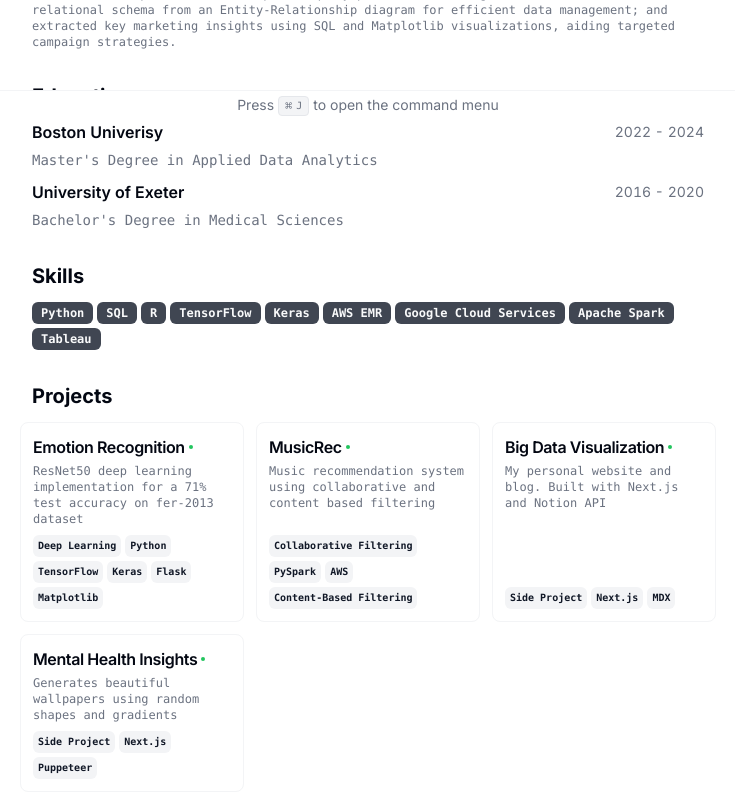
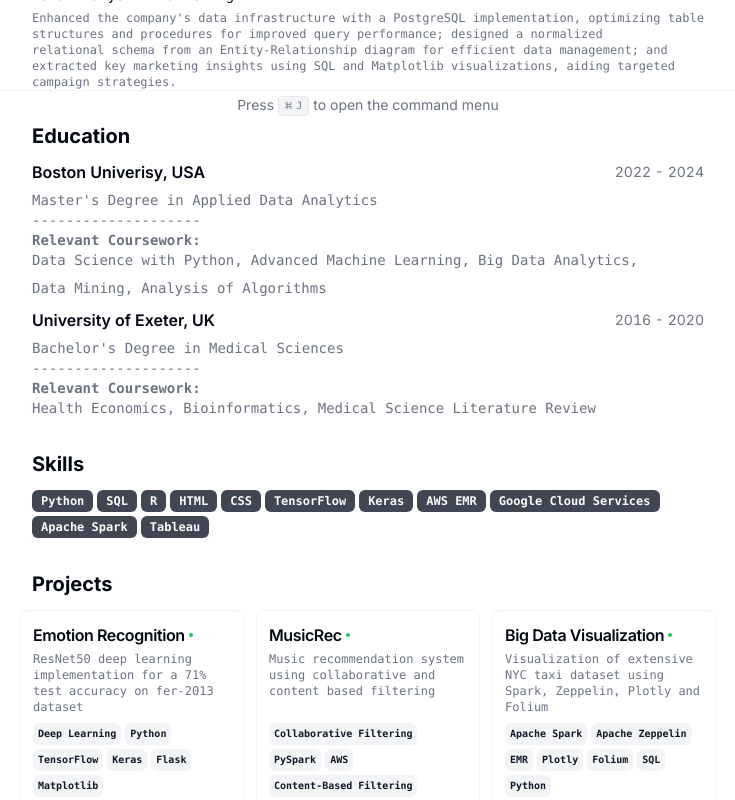
Before and after one commit to juan-28/website-sps, a Next.js app: page / in a window 1280 px wide. Shown: the part 680-1480 px from the top of the page, without its empty margins (272-1007 px from the left). Built offline with nearby package versions, Linux system fonts and the light colour scheme.

Commit message:
src update

```diff
--- a/src/app/page.tsx
+++ b/src/app/page.tsx
@@ -153,7 +153,18 @@ export default function Page() {
                     </div>
                   </div>
                 </CardHeader>
-                <CardContent className="mt-2">{education.degree}</CardContent>
+                <CardContent className="mt-2">
+                  <p>{education.degree}</p>
+                  <div>
+                    <p>--------------------</p>
+                    <h4 className="font-semibold">Relevant Coursework:</h4>
+                    <ul className="flex flex-wrap gap-2">
+                      {education.coursework.map((course, index) => (
+                        <li key={index}>{course}</li>
+                      ))}
+                    </ul>
+                  </div>
+                </CardContent>
               </Card>
             );
           })}
--- a/src/data/resume-data.tsx
+++ b/src/data/resume-data.tsx
@@ -27,7 +27,7 @@ export const RESUME_DATA = {
   about:
     "I am a recent Boston University graduate with a Master's degree in Applied Data Analytics!",
   summary:
-    "My technical skills extends to robust technologies like Apache Spark and Kafka for big data processing, TensorFlow for building and deploying machine learning models, and PostgreSQL for database design and management. I am also proficient in cloud computing platforms, including AWS and Google Cloud, which are integral to managing scalable solutions. My favourite programming language is Python because of it's extensive capabilities and continued support within the community.",
+    "Welcome to my website where you'll learn a bit about me! For starters, I'm a data analyst with an interest in statistics, machine learning and big data. My technical skills extends to technologies like Apache Spark and Kafka for big data processing, TensorFlow for building and deploying machine learning models, and PostgreSQL for database design and management. I also have some experience in cloud computing platforms, including AWS and Google Cloud, which are integral to managing scalable solutions. My favourite programming language is Python because of it's extensive capabilities and continued support within the community.",
   avatarUrl:
     "https://avatars.githubusercontent.com/u/55826125?s=400&u=27fb8e0d756303c3df7a2ac300a9e1c5915bed6e&v=4",
   personalWebsiteUrl: "https://jarocki.me",
@@ -45,25 +45,32 @@ export const RESUME_DATA = {
         url: "https://www.linkedin.com/in/surya-pranav-s-a9064a140/",
         icon: LinkedInIcon,
       },
-      {
-        name: "X",
-        url: "https://x.com/BartoszJarocki",
-        icon: XIcon,
-      },
     ],
   },
   education: [
     {
-      school: "Boston Univerisy",
+      school: "Boston Univerisy, USA",
       degree: "Master's Degree in Applied Data Analytics",
       start: "2022",
       end: "2024",
+      coursework: [
+        "Data Science with Python,",
+        "Advanced Machine Learning,",
+        "Big Data Analytics,",
+        "Data Mining,",
+        "Analysis of Algorithms",
+      ],
     },
     {
-      school: "University of Exeter",
+      school: "University of Exeter, UK",
       degree: "Bachelor's Degree in Medical Sciences",
       start: "2016",
       end: "2020",
+      coursework: [
+        "Health Economics,",
+        "Bioinformatics,",
+        "Medical Science Literature Review",
+      ],
     },
   ],
   work: [
@@ -92,6 +99,8 @@ export const RESUME_DATA = {
     "Python",
     "SQL",
     "R",
+    "HTML",
+    "CSS",
     "TensorFlow",
     "Keras",
     "AWS EMR",
@@ -128,7 +137,6 @@ export const RESUME_DATA = {
       ],
       description:
         "Music recommendation system using collaborative and content based filtering",
-      logo: MonitoLogo,
       link: {
         label: "music rec",
         href: "https://github.com/juan-28/MusicRecSystem",
@@ -136,13 +144,20 @@ export const RESUME_DATA = {
     },
     {
       title: "Big Data Visualization",
-      techStack: ["Side Project", "Next.js", "MDX"],
+      techStack: [
+        "Apache Spark",
+        "Apache Zeppelin",
+        "EMR",
+        "Plotly",
+        "Folium",
+        "SQL",
+        "Python",
+      ],
       description:
-        "My personal website and blog. Built with Next.js and Notion API",
-      logo: JarockiMeLogo,
+        "Visualization of extensive NYC taxi dataset using Spark, Zeppelin, Plotly and Folium",
       link: {
-        label: "github.com",
-        href: "https://jarocki.me/",
+        label: "nyc_bigdata",
+        href: "https://github.com/juan-28/nyc_bigdata_viz",
       },
     },
     {
@@ -153,7 +168,7 @@ export const RESUME_DATA = {
       logo: BarepapersLogo,
       link: {
         label: "barepapers.com",
-        href: "https://barepapers.com/",
+        href: "",
       },
     },
   ],
```
Also changed, not shown: src/app/apple-icon.png, 1 other file (tests, documents, lock files or other folders).
